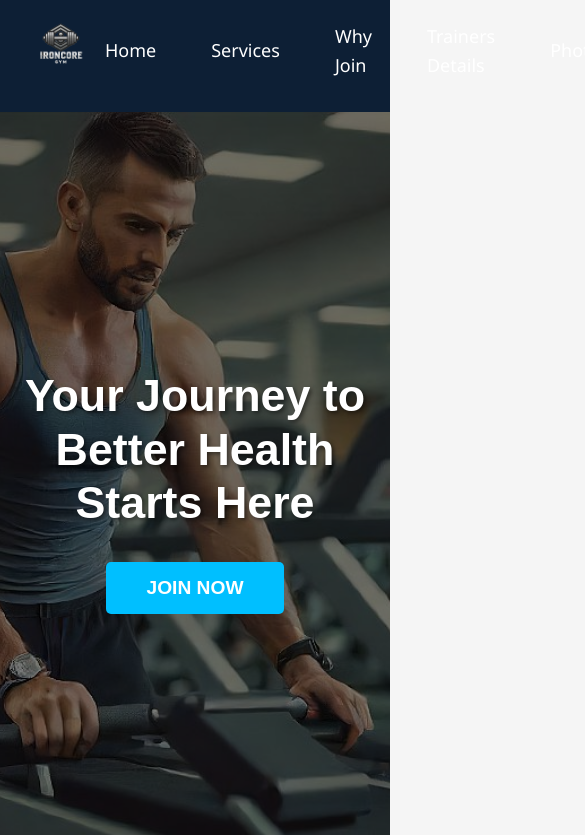
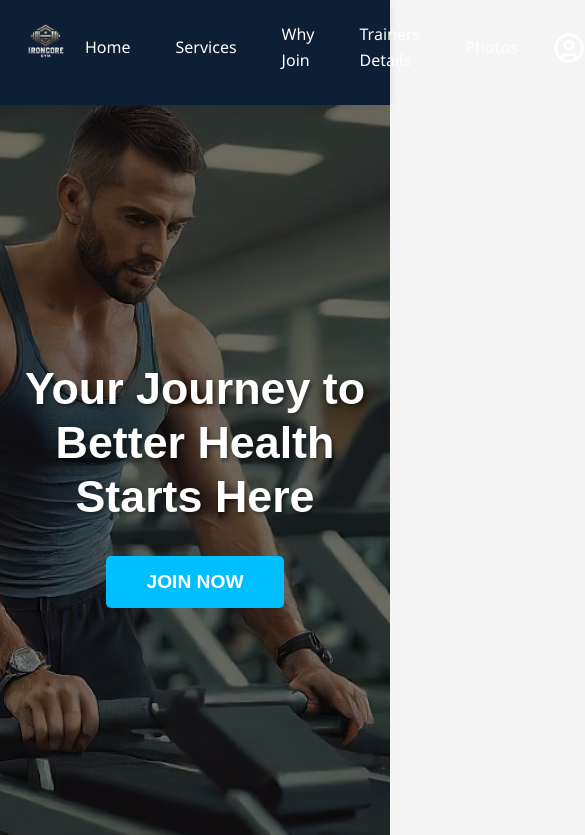
Before and after one commit to codinggita/ironcore_gym, a React (Vite) app in the folder Frontend/vite_app/: page / in a window 390 px wide. Shown: the top 835 px of the page, 585 px wide, since content can reach past the window. Built offline with nearby package versions, Linux system fonts and the light colour scheme.

Commit message:
Adds modern styling, smooth transitions, and responsive design for improved user experience.

```diff
--- a/Frontend/vite_app/src/components/Navbar.css
+++ b/Frontend/vite_app/src/components/Navbar.css
@@ -4,44 +4,174 @@
     box-sizing: border-box;
 }
 
-.navbar{
+.navbar {
     display: flex;
     align-items: center;
     justify-content: space-between;
     background-color: #0D1F35;
     padding: 12px 30px;
+    position: sticky;
+    top: 0;
+    z-index: 1000;
+    box-shadow: 0 2px 10px rgba(0, 0, 0, 0.1);
 }
 
-.logo img{
+.logo img {
     height: 60px;
     width: auto;
+    transition: transform 0.3s ease;
 }
 
-.nav-links{
+.logo img:hover {
+    transform: scale(1.05);
+}
+
+.nav-links {
     display: flex;
     list-style: none;
     gap: 25px;
+    align-items: center;
 }
 
-.nav-links li{
+.nav-links li {
     font-size: 18px;
+    position: relative;
 }
 
-.nav-links a{
+.nav-links a {
     text-decoration: none;
     color: white;
     font-weight: 500;
     padding: 10px 15px;
-    transition: 0.3s ease-in-out;
+    transition: all 0.3s ease-in-out;
+    border-radius: 5px;
+    position: relative;
 }
 
-.nav-links a:hover{
+.nav-links a:hover {
     color: #00bfff;
+    background-color: rgba(0, 191, 255, 0.1);
 }
 
-.active{
+.nav-links a::after {
+    content: '';
+    position: absolute;
+    width: 0;
+    height: 2px;
+    bottom: 0;
+    left: 50%;
     background-color: #00bfff;
+    transition: all 0.3s ease;
+    transform: translateX(-50%);
+}
+
+.nav-links a:hover::after {
+    width: 80%;
+}
+
+.active {
+    background-color: #00bfff !important;
     padding: 10px 15px;
     border-radius: 5px;
     color: white !important;
 }
+
+.active::after {
+    display: none !important;
+}
+
+.user-menu {
+    position: relative;
+}
+
+.user-icon-btn {
+    background: none;
+    border: none;
+    cursor: pointer;
+    padding: 5px;
+    display: flex;
+    align-items: center;
+    justify-content: center;
+    color: white;
+    transition: all 0.3s ease;
+    border-radius: 50%;
+}
+
+.user-icon-btn:hover {
+    color: #00bfff;
+    background-color: rgba(0, 191, 255, 0.1);
+}
+
+.dropdown-menu {
+    position: absolute;
+    top: 100%;
+    right: 0;
+    background-color: white;
+    border-radius: 8px;
+    box-shadow: 0 4px 12px rgba(0, 0, 0, 0.1);
+    padding: 8px 0;
+    min-width: 150px;
+    margin-top: 10px;
+    animation: slideDown 0.3s ease;
+}
+
+.dropdown-menu::before {
+    content: '';
+    position: absolute;
+    top: -6px;
+    right: 20px;
+    width: 12px;
+    height: 12px;
+    background-color: white;
+    transform: rotate(45deg);
+    border-radius: 2px;
+}
+
+.dropdown-item {
+    display: block;
+    width: 100%;
+    padding: 12px 20px;
+    text-align: left;
+    background: none;
+    border: none;
+    color: #333;
+    font-size: 16px;
+    cursor: pointer;
+    transition: all 0.2s ease;
+}
+
+.dropdown-item:hover {
+    background-color: #f5f5f5;
+    color: #00bfff;
+}
+
+@keyframes slideDown {
+    from {
+        opacity: 0;
+        transform: translateY(-10px);
+    }
+
+    to {
+        opacity: 1;
+        transform: translateY(0);
+    }
+}
+
+/* Responsive adjustments */
+@media (max-width: 768px) {
+    .navbar {
+        padding: 12px 20px;
+    }
+
+    .nav-links {
+        gap: 15px;
+    }
+
+    .nav-links li {
+        font-size: 16px;
+    }
+
+    .logo img {
+        height: 50px;
+    }
+}
```
